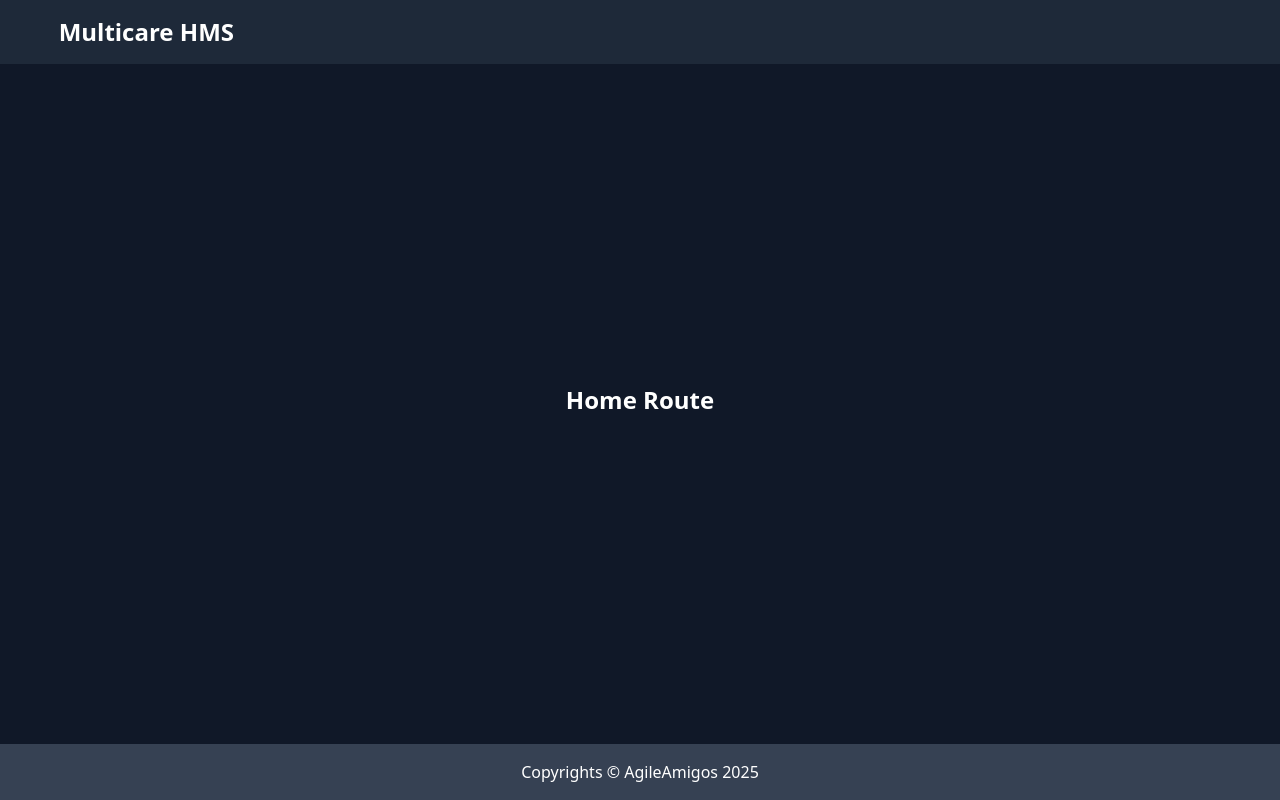
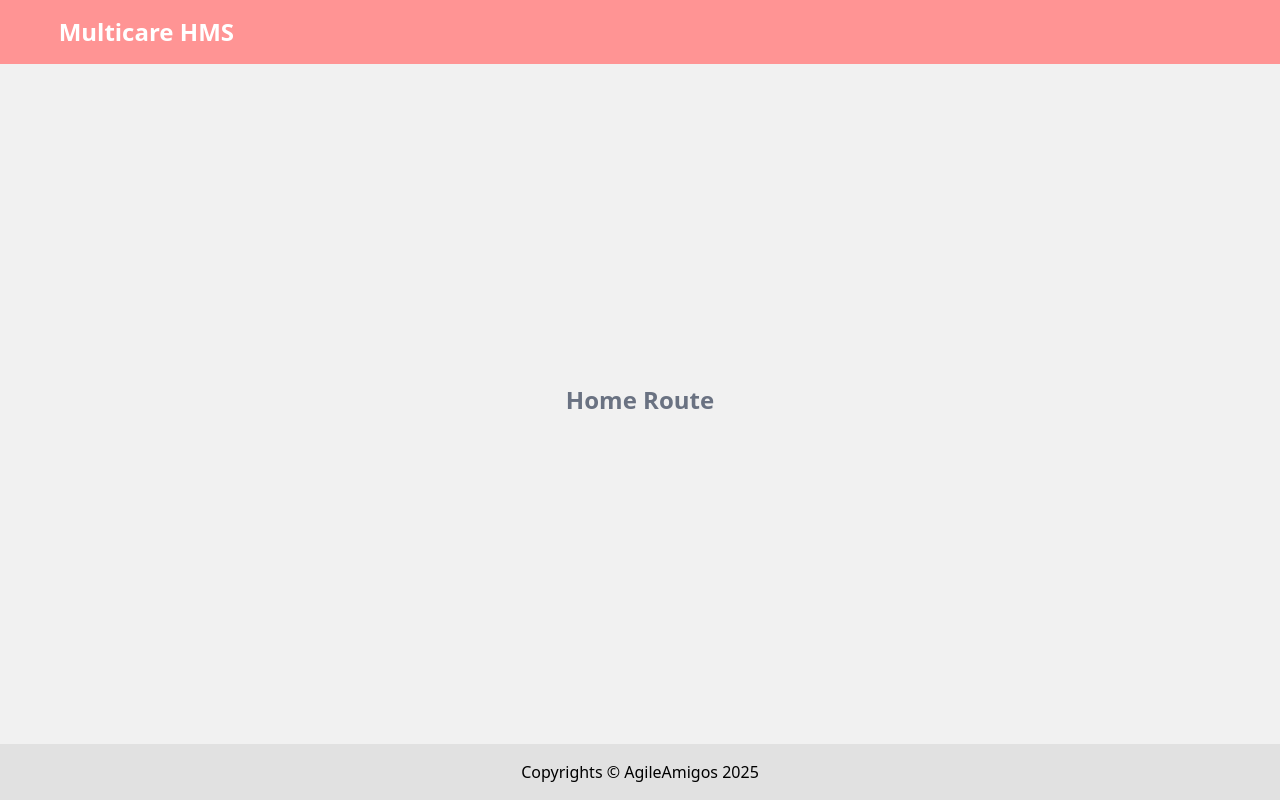
Before and after one commit to AgileAmigos/healthcare-hms, a React (Vite) app in the folder frontend/: page / in a window 1280 px wide. Built offline with nearby package versions, Linux system fonts and the light colour scheme.

Commit message:
feat: update Footer and Navbar styles; adjust Home page background color and text color

```diff
--- a/frontend/src/components/Footer.tsx
+++ b/frontend/src/components/Footer.tsx
@@ -1,3 +1,3 @@
 export default function Footer() {
-  return <div className="fixed bottom-0 p-4 w-full bg-gray-700 text-center text-white">Copyrights &copy; AgileAmigos {new Date().getFullYear()}</div>;
+  return <div className="fixed bottom-0 p-4 w-full bg-[#e1e1e1] text-center text-[">Copyrights &copy; AgileAmigos {new Date().getFullYear()}</div>;
 }
--- a/frontend/src/components/Navbar.tsx
+++ b/frontend/src/components/Navbar.tsx
@@ -1,5 +1,5 @@
 export default function Navbar() {
-    return <nav className="fixed top-0 w-full bg-gray-800 text-white font-bold">
+    return <nav className="fixed top-0 w-full bg-[#FF9494] text-white font-bold">
         <div className="flex justify-around">
             <div className="text-2xl w-1/5 p-4">Multicare HMS</div>
             <div className="w-3/5"></div>
--- a/frontend/src/pages/Home.tsx
+++ b/frontend/src/pages/Home.tsx
@@ -1,8 +1,8 @@
 export default function Home() {
   return (
     <div>
-      <div className="flex h-dvh bg-gray-900 flex-col justify-center">
-        <div className="mx-auto text-white font-bold text-2xl">Home Route</div>
+      <div className="flex h-dvh bg-[#f1f1f1] flex-col justify-center">
+        <div className="mx-auto text-gray-500 font-bold text-2xl">Home Route</div>
       </div>
     </div>
   );
```
